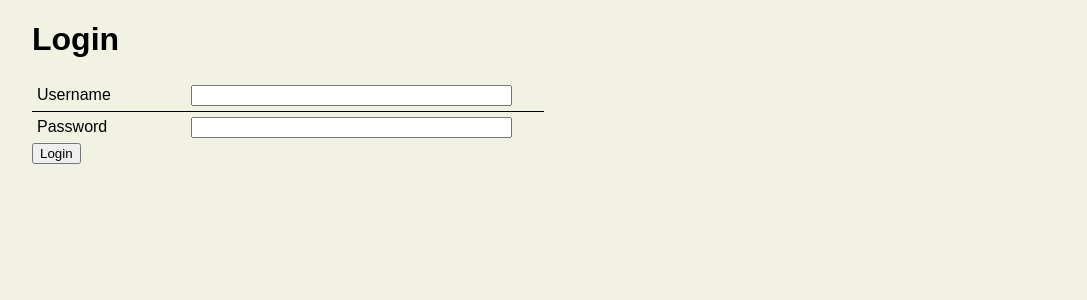
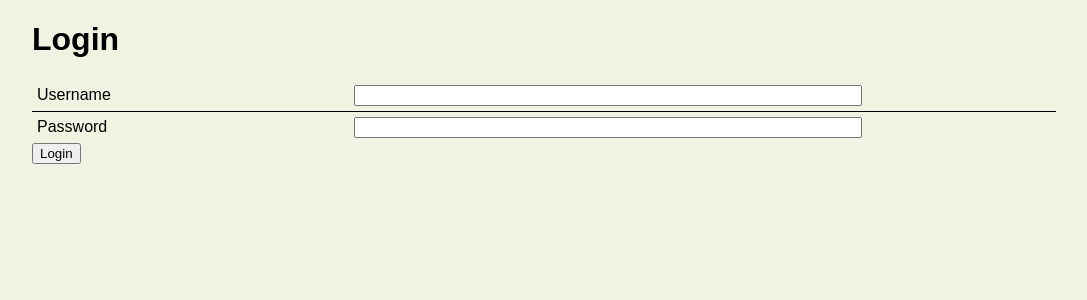
Before and after one commit to Demindiro/agreper, a Flask app: page /login/ in a window 1280 px wide. Shown: the part 65-365 px from the top of the page, without its empty margins (96-1183 px from the left). Run offline with Flask 2, Linux system fonts and the light colour scheme; parts of the project's set-up code (start-up, migrations or seed data) failed here and were passed over.

Commit message:
Improve style of comment & login forms

```diff
--- a/static/theme.css
+++ b/static/theme.css
@@ -55,15 +55,19 @@ th, td {
 }
 
 textarea {
-	width: 50em;
+	width: min(100%, 500px);
 	height: 15em;
 	font-size: 1em;
 }
 
-input[type=text] {
-	width: 50em;
+input[type=text], input[type=password] {
+	width: min(100%, 20em);
 	font-family: monospace;
 	font-size: 1em;
+}
+
+td > input[type=text], td > input[type=password] {
+	width: min(100%, 500px);
 }
 
 .logo {
@@ -74,9 +78,13 @@ input[type=text] {
 	font-weight: bold;
 }
 
+form.form {
+	width: 90%;
+}
+
 table.form {
 	border-collapse: unset;
-	width: auto;
+	width: 100%;
 }
 
 table.form > * > tr > td, th {
@@ -101,14 +109,6 @@ table.form > * > tr > td, th {
 	background-color: #ff4646;
 	border-radius: 5px;
 	padding: 8px;
-}
-
-.login {
-	width: 50%;
-}
-
-.login input[type=text], .login input[type=password] {
-	width: 90%;
 }
 
 /* Abuse checkboxes to collapse comments */
```
Also changed, not shown: 1 other file.
